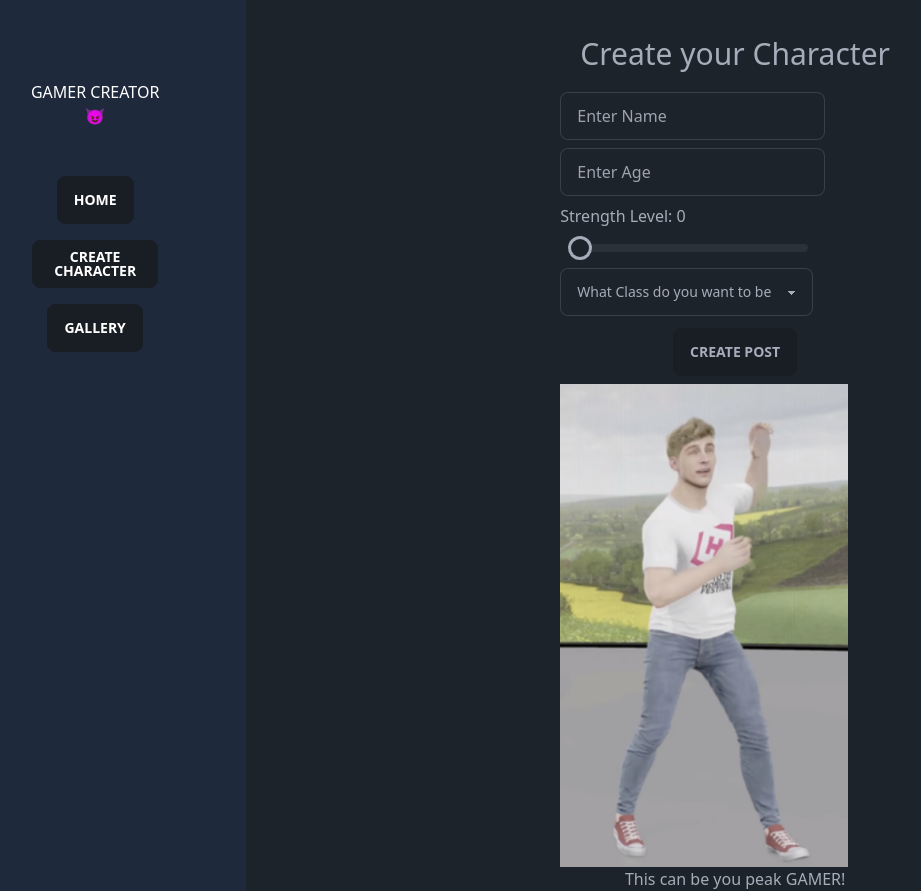
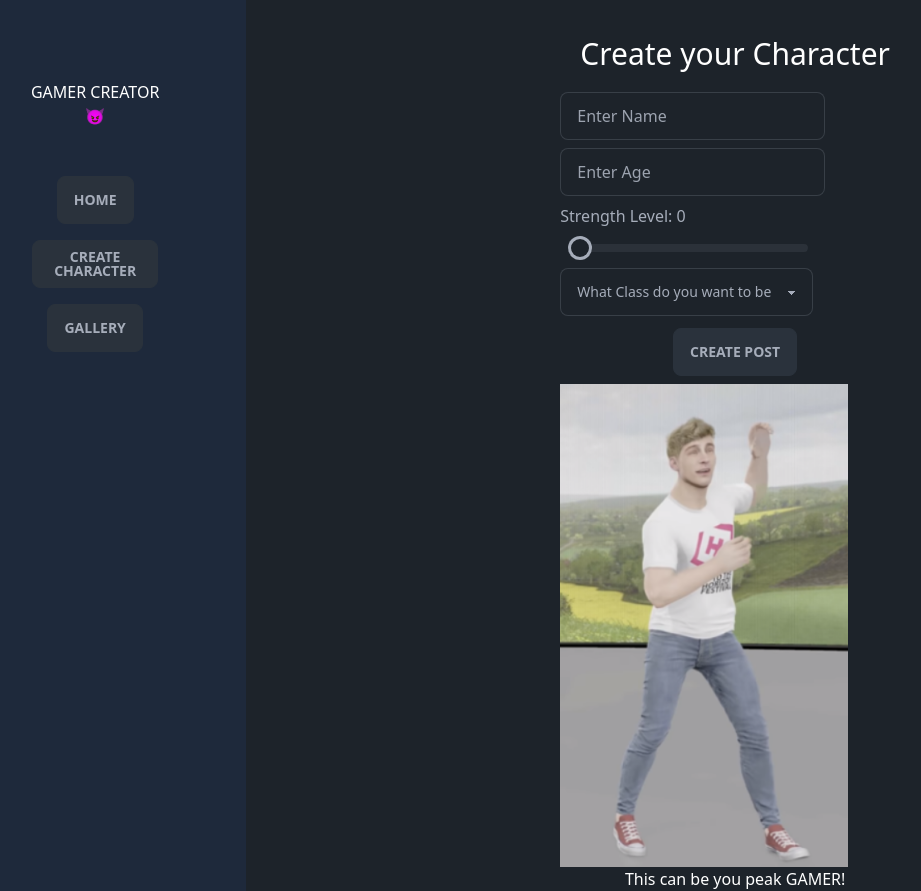
Before and after one commit to Fledtrain/web102_crewmates, a React (Vite) app: page /create in a window 1280 px wide. Shown: the whole page, without its empty margins (56-977 px from the left). Built offline with nearby package versions, Linux system fonts and the light colour scheme; no server answers.

Commit message:
Updating buttons look and client.js

```diff
--- a/src/client.js
+++ b/src/client.js
@@ -1,7 +1,6 @@
 import { createClient } from "@supabase/supabase-js";
 
-const URL = "https://cvjjxclhcyaahubhffpp.supabase.co";
-const API_KEY =
-  "eyJhbGciOiJIUzI1NiIsInR5cCI6IkpXVCJ9.eyJpc3MiOiJzdXBhYmFzZSIsInJlZiI6ImN2amp4Y2xoY3lhYWh1YmhmZnBwIiwicm9sZSI6ImFub24iLCJpYXQiOjE2OTgzNDE1MTgsImV4cCI6MjAxMzkxNzUxOH0.0pCTCUSl46EpPEUD2-eQm45UMgzsKaPGzMS4zTdP5wM";
+const URL = import.meta.env.VITE_URL;
+const API_KEY = import.meta.env.VITE_API_KEY;
 
 export const supabase = createClient(URL, API_KEY);
--- a/src/components/Sidebar.jsx
+++ b/src/components/Sidebar.jsx
@@ -3,18 +3,18 @@ import { Link } from "react-router-dom"
 const Sidebar = () => {
     return (
         <>
-            <section className="bg-slate-800 p-20 flex flex-col text-center ">
+            <nav className="bg-slate-800 p-20 flex flex-col text-center ">
                 <h1 className="mb-10 text-white">GAMER CREATOR😈</h1>
                 <Link to="/">
-                    <button className="btn m-2 text-white">Home</button>
+                    <button className="btn btn-neutral  m-2 ">Home</button>
                 </Link>
                 <Link to="/create">
-                    <button className="btn m-2 text-white">Create Character</button>
+                    <button className="btn btn-neutral m-2 ">Create Character</button>
                 </Link>
                 <Link to="/gallery">
-                    <button className="btn m-2 text-white">Gallery</button>
+                    <button className="btn btn-neutral m-2 ">Gallery</button>
                 </Link>
-            </section>
+            </nav>
         </>
     )
 }
--- a/src/routes/Create.jsx
+++ b/src/routes/Create.jsx
@@ -58,7 +58,7 @@ const Create = () => {
                     <div className="p-2">
                         {alert ? <div className="alert alert-error">Please fill in all fields</div> : null}
                     </div>
-                    <h1 className="hero p-5 text-3xl ">Create your Character</h1>
+                    <h1 className="hero p-5 text-3xl text-white">Create your Character</h1>
                     <div className="pb-2">
                         <input
                             onChange={(e) => setForm({ ...form, name: e.target.value })}
@@ -96,7 +96,7 @@ const Create = () => {
                     <div className="flex justify-center pt-3">
                         {loading ?
                             <div className="loading"></div> :
-                            <button onClick={submitForm} className="btn">Create Post</button>}
+                            <button onClick={submitForm} className="btn btn-neutral">Create Post</button>}
                     </div>
                     {created &&
                         <>
@@ -110,7 +110,7 @@ const Create = () => {
                     }
                     <aside className="mt-2 text-center">
                         <img src="./public/char1.png" className="w-72" alt="" />
-                        <p>This can be you peak GAMER!</p>
+                        <p className="text-white">This can be you peak GAMER!</p>
                     </aside>
                 </form>
             </section>
--- a/src/routes/Edit.jsx
+++ b/src/routes/Edit.jsx
@@ -135,8 +135,8 @@ const Edit = () => {
                 </section>
                 <aside className="pt-5  ">
                     <form >
-                        <button className="btn mr-4" onClick={updateCharacter}>Edit Character</button>
-                        <button className="btn" onClick={deleteCharacter}>Delete Character</button>
+                        <button className="btn mr-4 btn-neutral" onClick={updateCharacter}>Edit Character</button>
+                        <button className="btn btn-neutral" onClick={deleteCharacter}>Delete Character</button>
                     </form>
                     {confirmEdit ? <div className="alert alert-success">Character Updated</div> : null}
                     {confirmDelete ?
@@ -144,7 +144,7 @@ const Edit = () => {
                             <aside className="pt-10">
                                 <div className="alert alert-error mb-10">Character Deleted</div>
                                 <Link to="/gallery">
-                                    <button className="btn">Go to Gallery</button>
+                                    <button className="btn btn-neutral">Go to Gallery</button>
                                 </Link>
                             </aside>
                         </>
```
